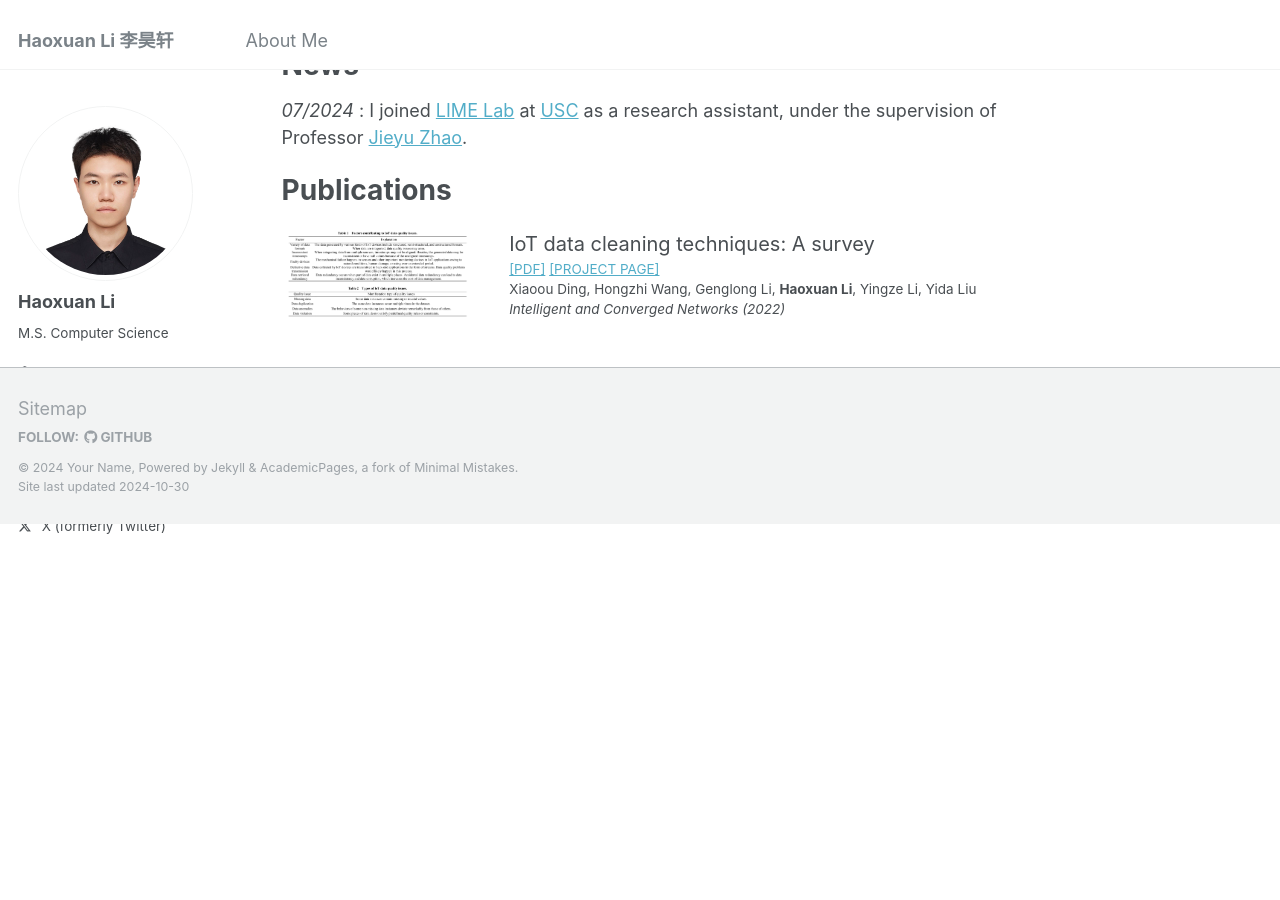
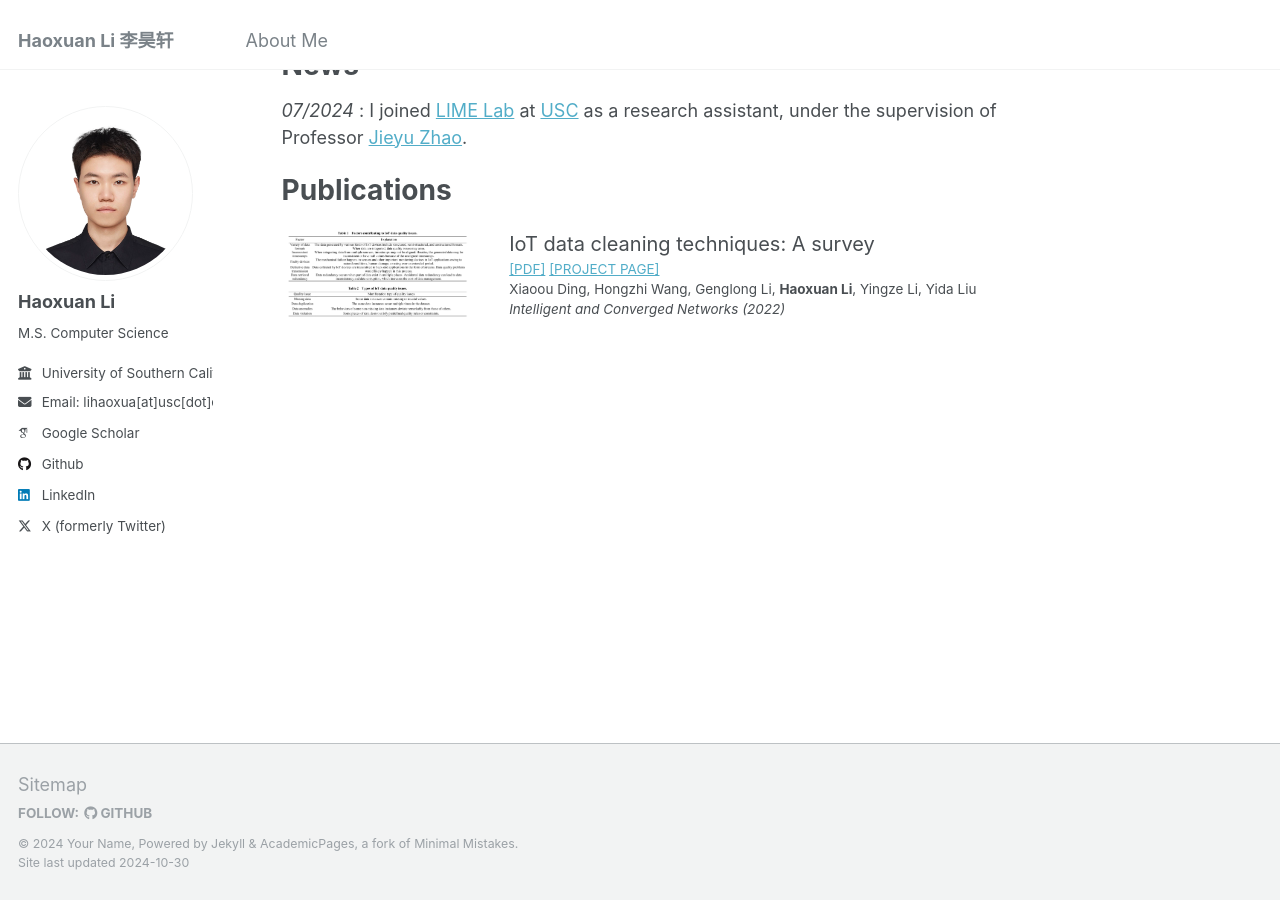
Before and after one commit to HauxLee/hauxlee.github.io, a Jekyll site: the page built from _pages/about.md, in a window 1280 px wide and 900 px high, scrolled down 389 px. Built offline with Jekyll 4.4.1, drawn with Linux system fonts in a browser that asks for light colours; some web fonts are replaced; a script that is not in the unit is left out; before the commit the page ends 1075 px from its top, so only the background shows below that.

Commit message:
10_30_2024

```diff
--- a/_layouts/default.html
+++ b/_layouts/default.html
@@ -12,13 +12,17 @@ layout: compress
   </head>
 
   <body>
+    <div style="display: flex; flex-direction: column; min-height: 100vh;">
 
+      <!-- 顶部和内容部分 -->
+      <div style="flex: 1;">
         {% include browser-upgrade.html %}
         {% include masthead.html %}
+        {{ content }}
+      </div>
 
-    {{ content }}
-
-    <div class="page__footer" style="margin-top: auto; width: 100%; position: relative; bottom: 0;">
+      <!-- 页脚 -->
+      <div class="page__footer" style="margin-top: auto; width: 100%;">
         <footer>
           <div class="footer-content" style="display: flex; justify-content: space-between; align-items: center;">
             <div class="footer-left">
@@ -32,6 +36,8 @@ layout: compress
         </footer>
       </div>
 
+    </div>
+
     {% include scripts.html %}
 
   </body>
```
Lines whose indentation alone changed are shown as unchanged.
